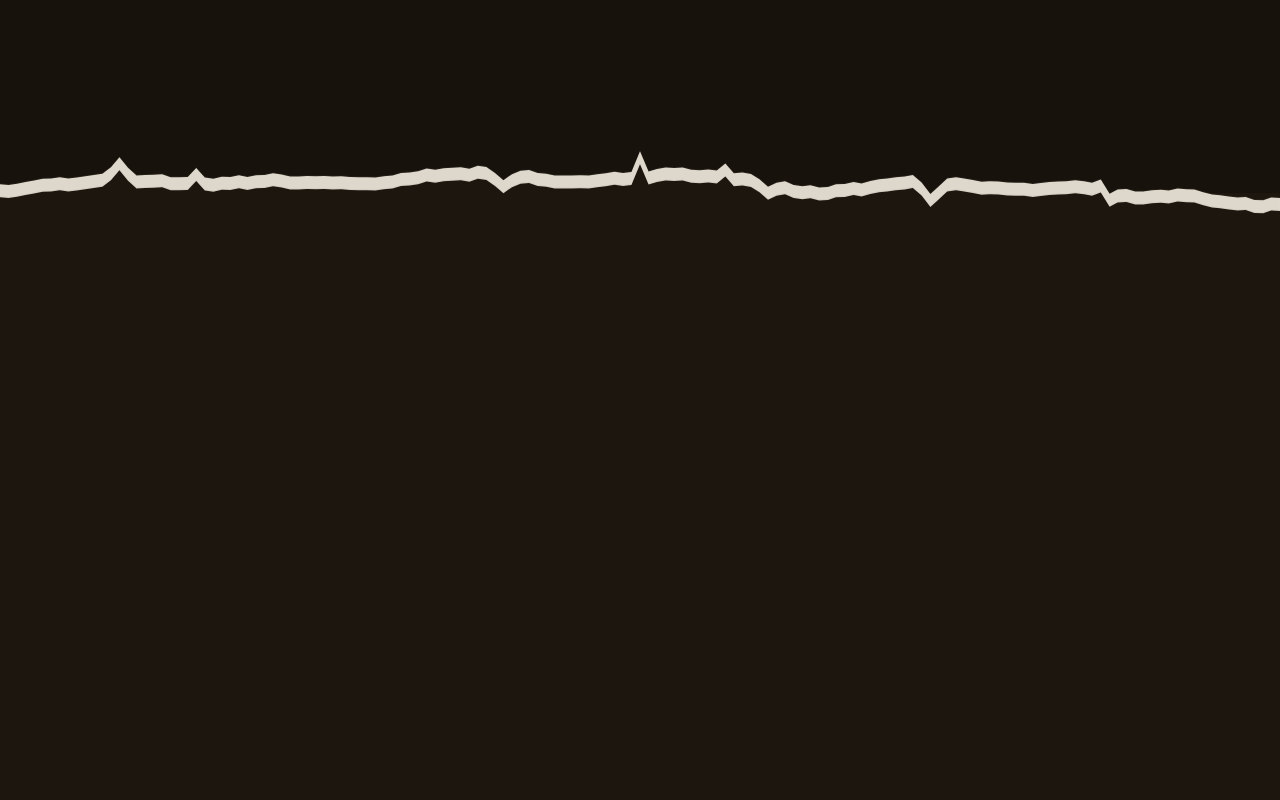
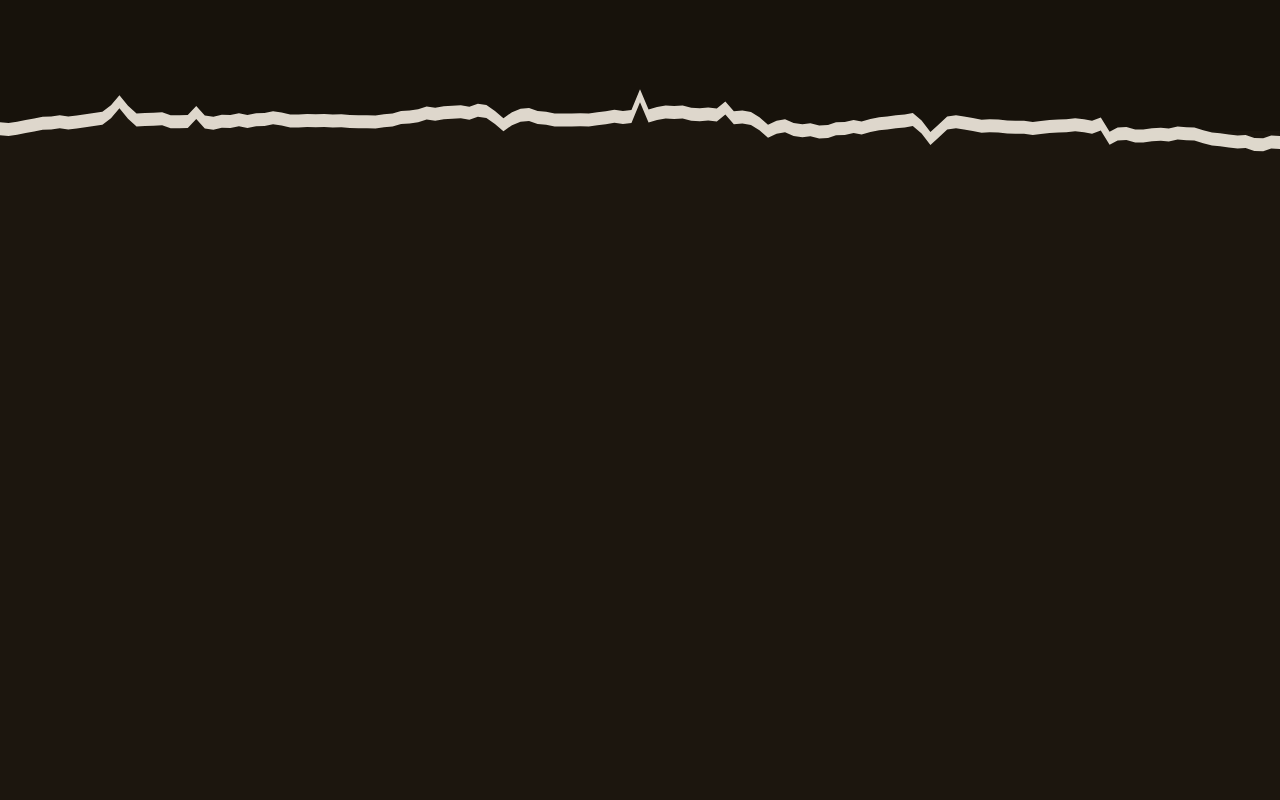
Before and after one commit to swati-priya-portfolio/swati-priya-portfolio.github.io, a plain HTML site: page index.html in a window 1280 px wide. Shown: the part 2600-3400 px from the top of the page. Drawn offline with Linux system fonts and the light colour scheme; animation ran at ten frames a second.

Commit message:
Restore one-page-at-a-time torn folds

```diff
--- a/index.html
+++ b/index.html
@@ -37,7 +37,7 @@
 
   <link rel="stylesheet" href="styles.css?v=22" />
   <!-- Motion layer. Purely additive: it never changes the design. -->
-  <link rel="stylesheet" href="motion.css?v=25" />
+  <link rel="stylesheet" href="motion.css?v=27" />
 
   <script>
     /* Runs before paint so the page never flashes an un-styled state. */
@@ -696,6 +696,6 @@
   </button>
 
   <script src="script.js?v=21"></script>
-  <script src="motion.js?v=26"></script>
+  <script src="motion.js?v=27"></script>
 </body>
 </html>
--- a/motion.css
+++ b/motion.css
@@ -1338,20 +1338,15 @@
    against the hero is unchanged. */
 .paper-sheet {
   --lap: 86px;
-  --slide: 1;                  /* 1 = flush with the band above, 0 = fully lapped */
+  --slide: 0;
   margin-top: calc(var(--lap) * -1);
-  transform: translate3d(0, calc(var(--lap) * var(--slide)), 0);
-}
-.sp-js .paper-sheet { will-change: transform; }
-
-/* Real page stacking: the outgoing page is held behind while the next torn
-   sheet moves over it. Individual translate composes with the sheet's own
-   incoming transform, so the layout and sticky stages keep their geometry. */
-.sp-js .fold-underlay {
-  position: relative;
-  translate: 0 var(--fold-underlay-y, 0px);
-  will-change: translate;
-}
+  transform: none;
+}
+/* Sections stay in normal document flow. The fixed negative lap creates only
+   the short torn-edge overlap, so one complete page clears before the next
+   fold enters. */
+.sp-js .paper-sheet { will-change: auto; }
+
 
 /* A settled sheet drops its transform rather than holding it at zero. A
    transformed ancestor is a containing block for sticky positioning, and the
@@ -1387,10 +1382,6 @@
   .paper-sheet {
     margin-top: 0 !important;
     transform: none !important;
-    will-change: auto !important;
-  }
-  .sp-js .fold-underlay {
-    translate: 0 0 !important;
     will-change: auto !important;
   }
 }
--- a/motion.js
+++ b/motion.js
@@ -2192,141 +2192,7 @@
      more slowly, so it stays visible behind until the new page has covered it.
      This is scroll-scrubbed and therefore reverses naturally when scrolling up.
      ========================================================== */
-  function pageOverlap() {
-    var selectors = [
-      ["#home", "#case-studies"],
-      ["#case-studies", "#behind"],
-      ["#behind", "#about"],
-      ["#about", "#contact"]
-    ];
-    var pairs = selectors.map(function (pair) {
-      return {
-        previous: document.querySelector(pair[0]),
-        next: document.querySelector(pair[1]),
-        top: 0,
-        current: 0,
-        target: 0,
-        last: null
-      };
-    }).filter(function (pair) {
-      return pair.previous && pair.next;
-    });
-    if (!pairs.length) { return; }
-
-    pairs.forEach(function (pair) {
-      pair.previous.classList.add("fold-underlay");
-    });
-
-    if (reduced) {
-      pairs.forEach(function (pair) {
-        pair.previous.style.setProperty("--fold-underlay-y", "0px");
-      });
-      return;
-    }
-
-    var dirty = true;
-    var knownHeight = 0;
-    var queued = false;
-
-    function pageTop(el) {
-      var top = 0, node = el;
-      while (node) { top += node.offsetTop; node = node.offsetParent; }
-      return top;
-    }
-
-    function strength() {
-      if (window.innerWidth < 768) { return 0.36; }
-      if (window.innerWidth < 1080) { return 0.56; }
-      return 0.76;
-    }
-
-    function measure() {
-      pairs.forEach(function (pair) {
-        pair.top = pageTop(pair.next);
-      });
-      knownHeight = document.documentElement.scrollHeight;
-      dirty = false;
-    }
-
-    function updateTargets() {
-      queued = false;
-      if (dirty || document.documentElement.scrollHeight !== knownHeight) {
-        measure();
-      }
-
-      var y = window.scrollY;
-      var vh = window.innerHeight;
-      var hold = strength();
-
-      pairs.forEach(function (pair) {
-        var nextTop = pair.top - y;
-        var enterAt = vh * 0.92;
-        var coverAt = vh * 0.16;
-        var releaseAt = -vh * 0.04;
-        var maxHold = (enterAt - coverAt) * hold;
-
-        if (nextTop >= enterAt || nextTop <= releaseAt) {
-          /* Before its own fold and after it has been fully covered, a page
-             returns to normal flow. This prevents several old pages remaining
-             visible as stacked horizontal bands. */
-          pair.target = 0;
-        } else if (nextTop > coverAt) {
-          /* Only the immediately incoming page overlaps the previous one. */
-          pair.target = (enterAt - nextTop) * hold;
-        } else {
-          /* Once the new page covers almost the whole viewport, release the
-             old page behind it before the following fold can begin. */
-          var releaseProgress = clamp(
-            (coverAt - nextTop) / Math.max(coverAt - releaseAt, 1),
-            0,
-            1
-          );
-          var easedRelease = releaseProgress * releaseProgress * (3 - 2 * releaseProgress);
-          pair.target = maxHold * (1 - easedRelease);
-        }
-      });
-    }
-
-    addJob(function () {
-      for (var i = 0; i < pairs.length; i++) {
-        var pair = pairs[i];
-        pair.current = lerp(pair.current, pair.target, 0.28);
-        if (Math.abs(pair.target - pair.current) < 0.04) {
-          pair.current = pair.target;
-        }
-        if (pair.last === null || Math.abs(pair.current - pair.last) >= 0.03) {
-          pair.last = pair.current;
-          pair.previous.style.setProperty(
-            "--fold-underlay-y",
-            pair.current.toFixed(2) + "px"
-          );
-        }
-      }
-    });
-
-    function schedule() {
-      if (queued) { return; }
-      queued = true;
-      requestAnimationFrame(updateTargets);
-    }
-
-    window.addEventListener("scroll", schedule, { passive: true });
-    window.addEventListener("resize", function () {
-      dirty = true;
-      schedule();
-    }, { passive: true });
-    window.addEventListener("load", function () {
-      dirty = true;
-      schedule();
-    });
-    if (document.fonts && document.fonts.ready) {
-      document.fonts.ready.then(function () {
-        dirty = true;
-        schedule();
-      });
-    }
-    schedule();
-  }
+
 
   /* ==========================================================
      13. WAYFINDING
@@ -2381,8 +2247,6 @@
     try { reveals(); } catch (e) {}
     try { metrics(); } catch (e) {}
     try { paperTear(); } catch (e) {}
-    try { paperSheets(); } catch (e) {}
-    try { pageOverlap(); } catch (e) {}
     try { caseStudies(); } catch (e) {}
     try { heroInteractions(); } catch (e) {}
     try { heroScrollDepth(); } catch (e) {}
```
